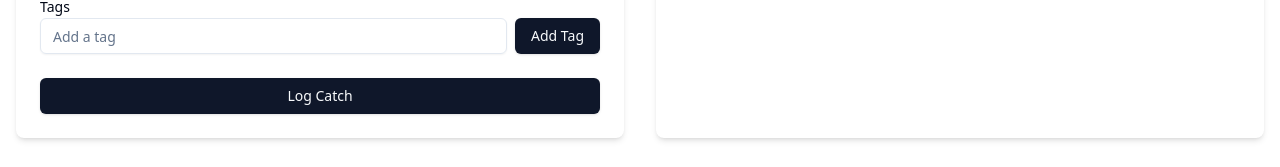
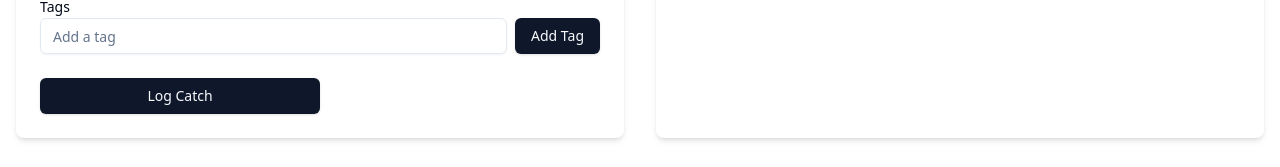
Before and after one commit to jasonkneen/sg-581720654063997, a Next.js app: page / in a window 1280 px wide. Shown: the part 656-823 px from the top of the page. Built offline with nearby package versions, Linux system fonts and the light colour scheme.

Commit message:
SOFTGEN MAGIC

```diff
--- a/src/components/CatchForm.js
+++ b/src/components/CatchForm.js
@@ -1,4 +1,4 @@
-import { useState, useCallback } from 'react';
+import { useState, useCallback, useEffect } from 'react';
 import { useDropzone } from 'react-dropzone';
 import { Button } from "@/components/ui/button";
 import { Input } from "@/components/ui/input";
@@ -8,13 +8,22 @@ import { Badge } from "@/components/ui/badge";
 import { X, Upload } from "lucide-react";
 import { motion } from "framer-motion";
 
-export default function CatchForm({ onAddCatch }) {
+export default function CatchForm({ onAddCatch, onUpdateCatch, editingCatch, setEditingCatch }) {
   const [image, setImage] = useState(null);
   const [location, setLocation] = useState('');
   const [description, setDescription] = useState('');
   const [tags, setTags] = useState([]);
   const [currentTag, setCurrentTag] = useState('');
   const [errors, setErrors] = useState({});
+
+  useEffect(() => {
+    if (editingCatch) {
+      setImage(editingCatch.image);
+      setLocation(editingCatch.location);
+      setDescription(editingCatch.description);
+      setTags(editingCatch.tags);
+    }
+  }, [editingCatch]);
 
   const onDrop = useCallback((acceptedFiles) => {
     const file = acceptedFiles[0];
@@ -51,22 +60,31 @@ export default function CatchForm({ onAddCatch }) {
   const handleSubmit = (e) => {
     e.preventDefault();
     if (validateForm()) {
-      const newCatch = {
-        id: Date.now(),
+      const catchData = {
+        id: editingCatch ? editingCatch.id : Date.now(),
         image,
         location,
         description,
         tags,
-        date: new Date().toISOString(),
+        date: editingCatch ? editingCatch.date : new Date().toISOString(),
       };
-      onAddCatch(newCatch);
-      setImage(null);
-      setLocation('');
-      setDescription('');
-      setTags([]);
-      setCurrentTag('');
-      setErrors({});
+      if (editingCatch) {
+        onUpdateCatch(catchData);
+      } else {
+        onAddCatch(catchData);
+      }
+      resetForm();
     }
+  };
+
+  const resetForm = () => {
+    setImage(null);
+    setLocation('');
+    setDescription('');
+    setTags([]);
+    setCurrentTag('');
+    setErrors({});
+    setEditingCatch(null);
   };
 
   return (
@@ -137,7 +155,16 @@ export default function CatchForm({ onAddCatch }) {
         </div>
         {errors.tags && <p className="text-destructive text-sm mt-1">{errors.tags}</p>}
       </div>
-      <Button type="submit" className="w-full">Log Catch</Button>
+      <div className="flex justify-between">
+        <Button type="submit" className="w-1/2">
+          {editingCatch ? 'Update Catch' : 'Log Catch'}
+        </Button>
+        {editingCatch && (
+          <Button type="button" variant="outline" className="w-1/3" onClick={resetForm}>
+            Cancel Edit
+          </Button>
+        )}
+      </div>
     </motion.form>
   );
 }
--- a/src/pages/index.js
+++ b/src/pages/index.js
@@ -6,12 +6,18 @@ import ErrorBoundary from '@/components/ErrorBoundary';
 import ThemeToggle from '@/components/ThemeToggle';
 import Statistics from '@/components/Statistics';
 import SearchBar from '@/components/SearchBar';
+import DateRangeFilter from '@/components/DateRangeFilter';
 import { motion } from "framer-motion";
+import { useToast } from "@/components/ui/use-toast";
 
 export default function Home() {
   const [catches, setCatches] = useState([]);
   const [currentPage, setCurrentPage] = useState(1);
   const [searchTerm, setSearchTerm] = useState('');
+  const [dateRange, setDateRange] = useState({ from: null, to: null });
+  const [editingCatch, setEditingCatch] = useState(null);
+  const [isLoading, setIsLoading] = useState(true);
+  const { toast } = useToast();
   const catchesPerPage = 5;
 
   useEffect(() => {
@@ -19,24 +25,47 @@ export default function Home() {
     if (savedCatches) {
       setCatches(JSON.parse(savedCatches));
     }
+    setIsLoading(false);
   }, []);
 
   const addCatch = (newCatch) => {
     const updatedCatches = [newCatch, ...catches];
     setCatches(updatedCatches);
     localStorage.setItem('fishingCatches', JSON.stringify(updatedCatches));
+    toast({
+      title: "Catch added",
+      description: "Your catch has been successfully logged.",
+    });
+  };
+
+  const updateCatch = (updatedCatch) => {
+    const updatedCatches = catches.map(c => c.id === updatedCatch.id ? updatedCatch : c);
+    setCatches(updatedCatches);
+    localStorage.setItem('fishingCatches', JSON.stringify(updatedCatches));
+    setEditingCatch(null);
+    toast({
+      title: "Catch updated",
+      description: "Your catch has been successfully updated.",
+    });
   };
 
   const deleteCatch = (id) => {
     const updatedCatches = catches.filter(c => c.id !== id);
     setCatches(updatedCatches);
     localStorage.setItem('fishingCatches', JSON.stringify(updatedCatches));
+    toast({
+      title: "Catch deleted",
+      description: "Your catch has been successfully deleted.",
+      variant: "destructive",
+    });
   };
 
   const filteredCatches = catches.filter(c =>
-    c.location.toLowerCase().includes(searchTerm.toLowerCase()) ||
+    (c.location.toLowerCase().includes(searchTerm.toLowerCase()) ||
     c.description.toLowerCase().includes(searchTerm.toLowerCase()) ||
-    c.tags.some(tag => tag.toLowerCase().includes(searchTerm.toLowerCase()))
+    c.tags.some(tag => tag.toLowerCase().includes(searchTerm.toLowerCase()))) &&
+    (!dateRange.from || new Date(c.date) >= dateRange.from) &&
+    (!dateRange.to || new Date(c.date) <= dateRange.to)
   );
 
   const indexOfLastCatch = currentPage * catchesPerPage;
@@ -67,8 +96,13 @@ export default function Home() {
             transition={{ delay: 0.2 }}
             className="bg-card p-6 rounded-lg shadow-md"
           >
-            <h2 className="text-2xl font-semibold mb-4">Log a New Catch</h2>
-            <CatchForm onAddCatch={addCatch} />
+            <h2 className="text-2xl font-semibold mb-4">{editingCatch ? 'Edit Catch' : 'Log a New Catch'}</h2>
+            <CatchForm
+              onAddCatch={addCatch}
+              onUpdateCatch={updateCatch}
+              editingCatch={editingCatch}
+              setEditingCatch={setEditingCatch}
+            />
           </motion.div>
         </ErrorBoundary>
         <ErrorBoundary>
@@ -80,6 +114,12 @@ export default function Home() {
           >
             <h2 className="text-2xl font-semibold mb-4">Your Catches</h2>
             <SearchBar searchTerm={searchTerm} setSearchTerm={setSearchTerm} />
+            <DateRangeFilter dateRange={dateRange} setDateRange={setDateRange} />
+            {isLoading ? (
+              <div className="flex justify-center items-center h-64">
+                <div className="animate-spin rounded-full h-32 w-32 border-b-2 border-primary"></div>
+              </div>
+            ) : (
               <CatchList
                 catches={currentCatches}
                 currentPage={currentPage}
@@ -87,7 +127,9 @@ export default function Home() {
                 totalCatches={filteredCatches.length}
                 paginate={paginate}
                 onDelete={deleteCatch}
+                onEdit={setEditingCatch}
               />
+            )}
           </motion.div>
         </ErrorBoundary>
       </div>
```
Lines whose indentation alone changed are shown as unchanged.
